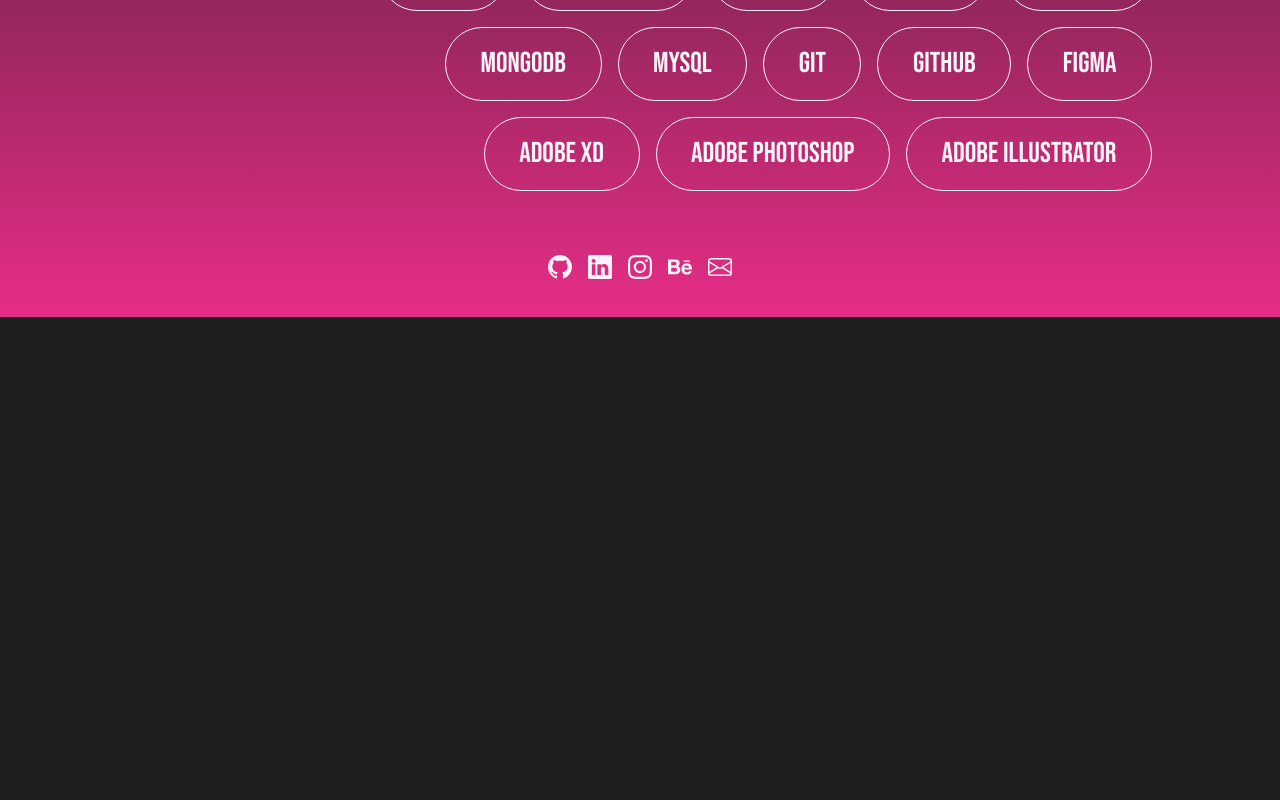
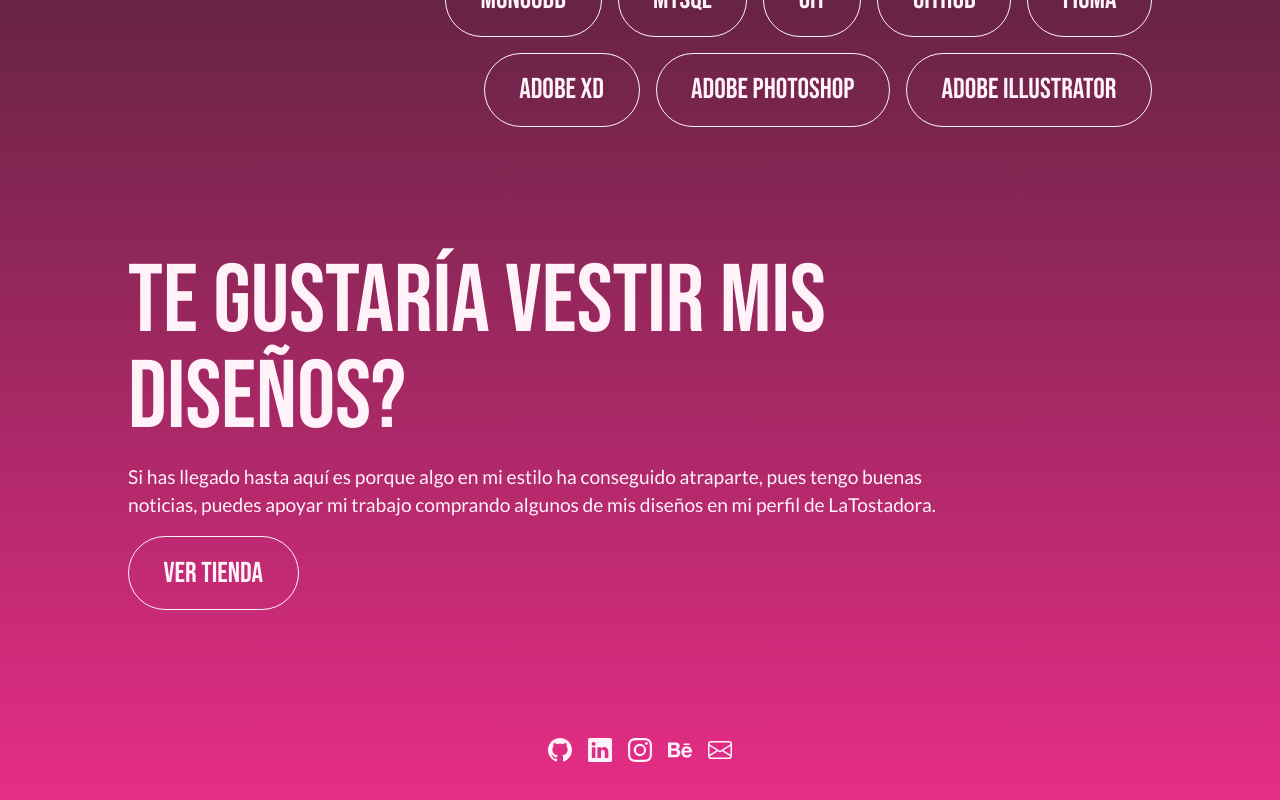
Before and after one commit to AnaisCabado/portfolio_html_mar25, a React (Vite) app: page / in a window 1280 px wide. Shown: the part 3849-4649 px from the top of the page. Before the commit the page ends 4166 px from the top, so only its background shows below. Built offline with nearby package versions, Linux system fonts and the light colour scheme.

Commit message:
shop added to footer

```diff
--- a/src/components/footer/Footer.jsx
+++ b/src/components/footer/Footer.jsx
@@ -34,6 +34,12 @@
                 </div>
             </div>
 
+            <div className="footer__shop">
+                <h2>TE GUSTARÍA VESTIR MIS DISEÑOS?</h2>
+                <p>Si has llegado hasta aquí es porque algo en mi estilo ha conseguido atraparte, pues tengo buenas noticias, puedes apoyar mi trabajo comprando algunos de mis diseños en mi perfil de LaTostadora.</p>
+                <Link to='https://www.latostadora.com/shop/done0424/?shop_trk' target="_blank" className="footer-button">VER TIENDA</Link>
+            </div>
+
             <div className="footer__contact">
                 <Link to='#'>
                     <svg xmlns="http://www.w3.org/2000/svg" width="24" height="24" fill="currentColor" className="bi bi-github" viewBox="0 0 16 16">
--- a/src/components/footer/Footer.scss
+++ b/src/components/footer/Footer.scss
@@ -5,9 +5,7 @@
 
     display: flex;
     flex-flow: column;
-    gap: 4em;
-
-    position: relative;
+    gap: 8em;
 
     background: linear-gradient(to bottom, rgba(0, 0, 0, 0), var(--items-color));
 
@@ -17,7 +15,6 @@
         flex-flow: column;
         align-items: flex-end;
         gap: 1em;
-        margin-top: 4em;
 
         .languages__items {
             width: 80%;
@@ -29,12 +26,47 @@
         }
     }
 
+    .footer__shop {
+        display: flex;
+        flex-flow: column;
+        gap: 1em;
+        max-width: 80%;
+    }
+
     .footer__contact {
         display: flex;
         flex-flow: row;
         gap: 1em;
         justify-content: center;
         align-items: center;
-        margin-top: 4em;
     }
 }
+
+.footer-button {
+  padding: .5em 1.2em;
+  text-decoration: none;
+  display: flex;
+  flex-flow: row;
+  gap: .5em;
+  justify-content: center;
+  align-items: center;
+
+  color: var(--text-color);
+  border: 1px solid;
+  border-radius: 40px;
+
+  font-family: var(--title-font);
+  font-size: 1.8rem;
+  font-weight: 600;
+
+  width: fit-content;
+  cursor: pointer;
+
+  transition: all .3s ease;
+
+}
+
+.footer-button:hover {
+  border-radius: 10px;
+  color: var(--main-color);
+}
--- a/src/index.css
+++ b/src/index.css
@@ -96,7 +96,6 @@
 details,
 figcaption,
 figure,
-footer,
 hgroup,
 menu,
 section {
```
